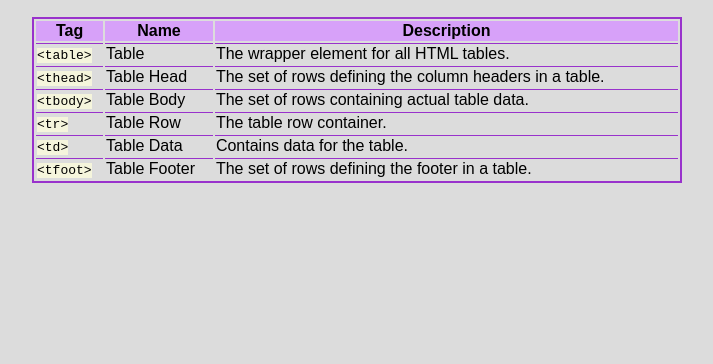
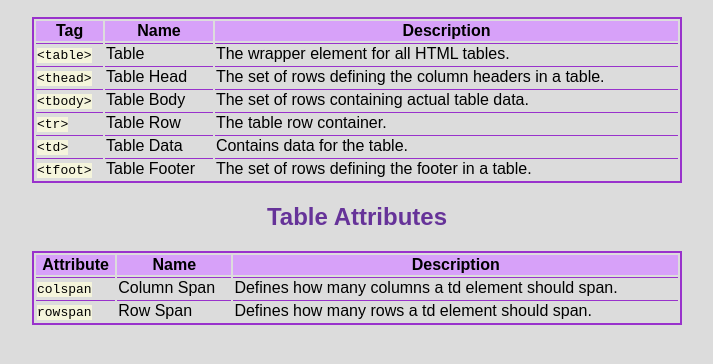
Before and after one commit to SolomanGarcia/ca-cheat-sheet, a plain HTML site: page index.html in a window 1280 px wide. Shown: the part 96-460 px from the top of the page, without its empty margins (283-996 px from the left). Drawn offline with Linux system fonts and the light colour scheme.

Commit message:
create second table

```diff
--- a/index.html
+++ b/index.html
@@ -55,6 +55,30 @@
       </tr>
     </tbody>
   </table>
+
+  <h2>Table Attributes</h2>
+
+  <table>
+    <thead>
+      <tr>
+        <th>Attribute</th>
+        <th>Name</th>
+        <th>Description</th>
+      </tr>
+    </thead>
+    <tbody>
+      <tr>
+        <td><span>colspan</span></td>
+        <td>Column Span</td>
+        <td>Defines how many columns a td element should span.</td>
+      </tr>
+      <tr>
+        <td><span>rowspan</span></td>
+        <td>Row Span</td>
+        <td>Defines how many rows a td element should span.</td>
+      </tr>
+    </tbody>
+  </table>
 </body>
 
 </html>
```
